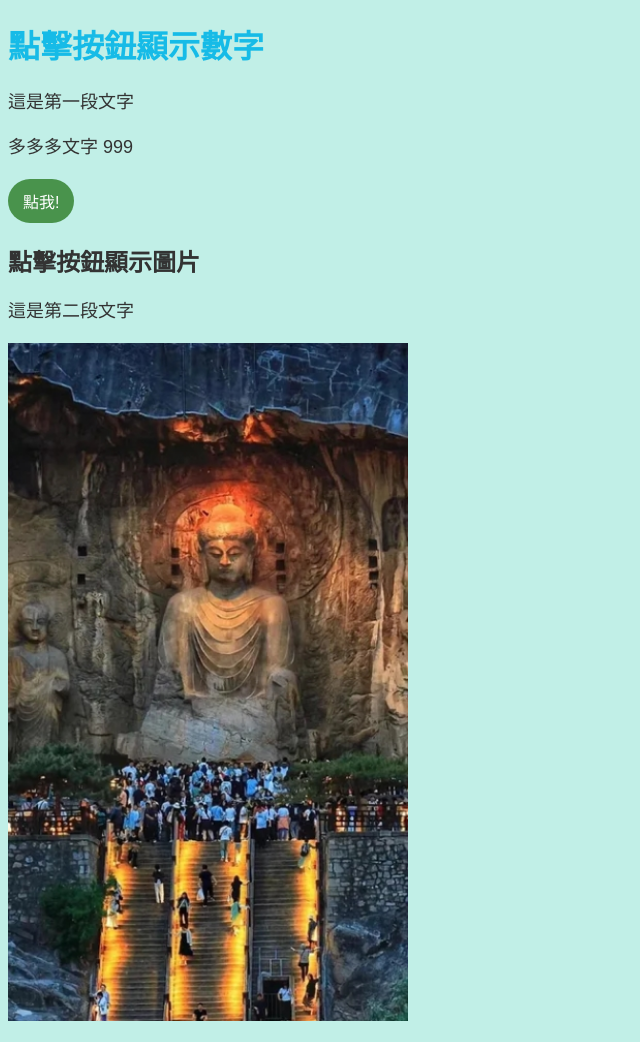
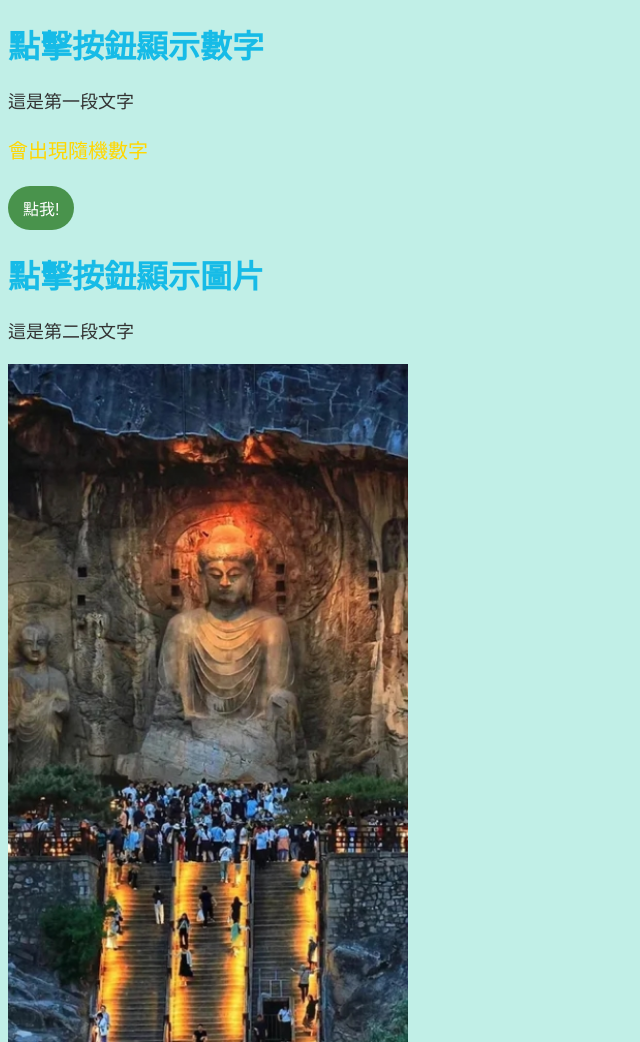
Before and after one commit to music10019-arch/chrisHHH.github, a plain HTML site: page index.html in a window 1280 px wide. Shown: the whole page, without its empty margins (0-640 px from the left). Drawn offline with Linux system fonts and the light colour scheme.

Commit message:
Update index.html

```diff
--- a/index.html
+++ b/index.html
@@ -18,6 +18,10 @@
         p {
             font-size: 18px;
             line-height: 1.5;
+        }
+        .p3 {
+            color: gold;
+            font-size: 20px;
         }
 
         button {
@@ -49,16 +53,12 @@
 
     <h1>點擊按鈕顯示數字</h1>
     <p>這是第一段文字</p>
-
-
-    <p>多多多文字 999</p>
-
-    <!-- 按鈕 -->
+    <p class="p3">會出現隨機數字</p>
     <button onclick="showNumber()">點我!</button>
     <p id="numberDisplay"></p>
 
 
-    <h2>點擊按鈕顯示圖片</h1>
+    <h1>點擊按鈕顯示圖片</h1>
     <p>這是第二段文字</p>
     <!-- 圖片加入 -->
     <img src="https://music10019-arch.github.io/chrisHHH.github/images/Luoyang.jpg" alt="Luoyang" width="400">
```
